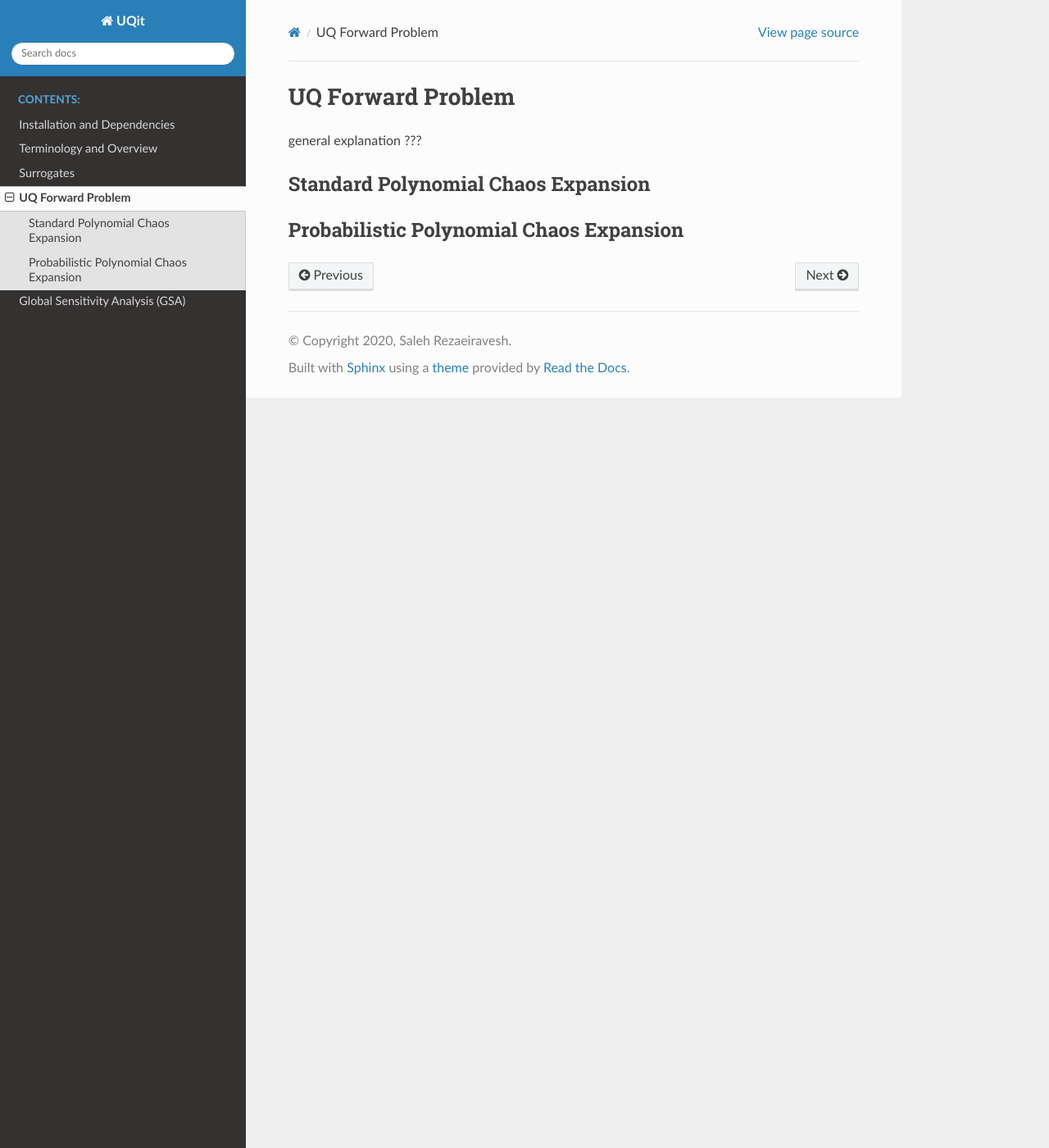
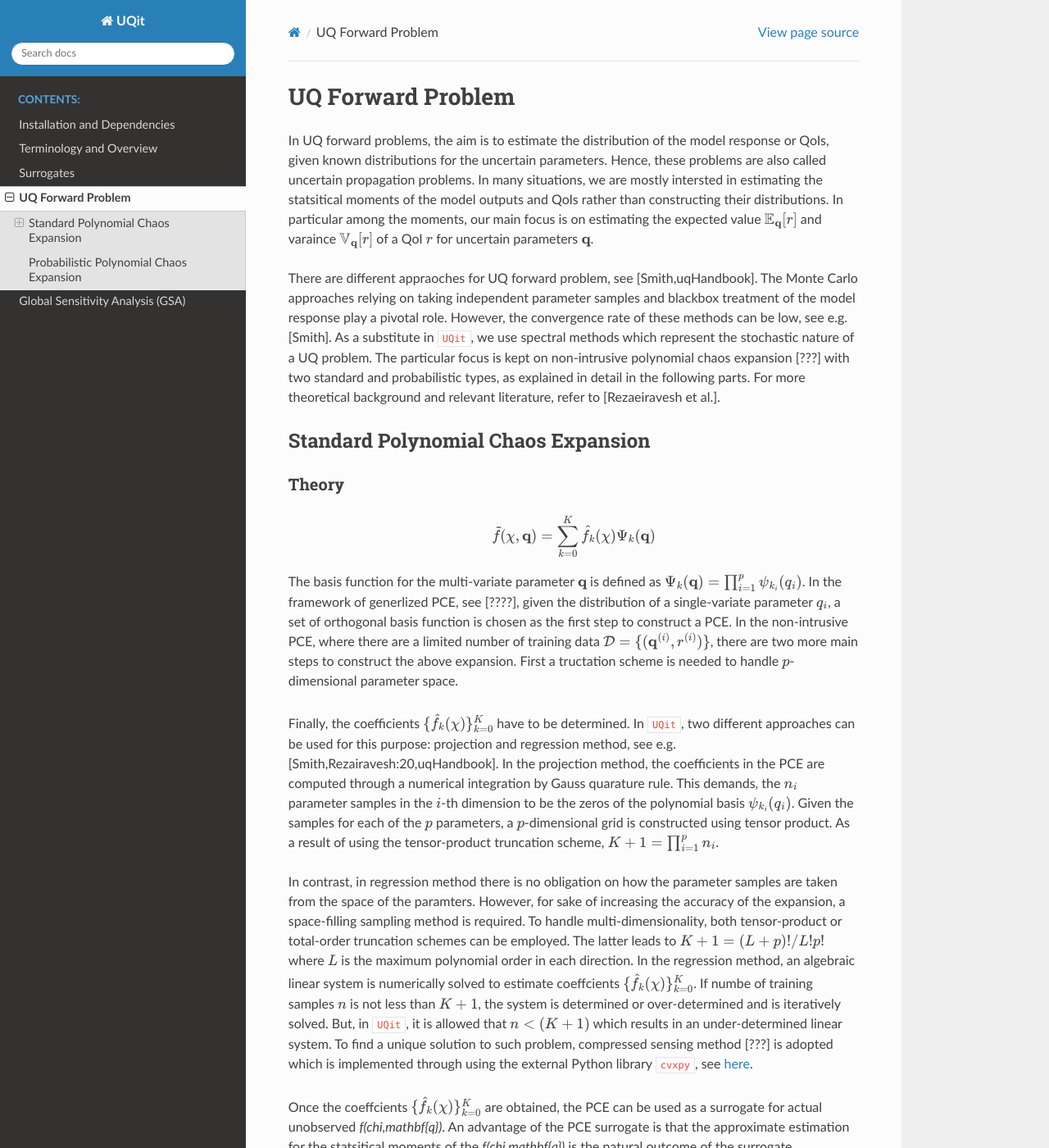
Before and after one commit to KTH-Nek5000/UQit, a Sphinx documentation site: the page built from docs/source/UQit_core_/uqFWD.rst, in a window 1280 px wide and 1400 px high. Shown: the whole window at 82% size. Built offline with Sphinx 7.4.7 and the Read the Docs theme 2.0.0, drawn with Linux system fonts in a browser that asks for light colours; some of the changed text lies outside the part shown.

Commit message:
PCE doc: draft of Theory done

```diff
--- a/docs/source/UQit_core_/uqFWD.rst
+++ b/docs/source/UQit_core_/uqFWD.rst
@@ -2,10 +2,78 @@
 UQ Forward Problem
 ==================
 
-general explanation ???
+In UQ forward problems, the aim is to estimate the distribution of the model response or QoIs, given known distributions for the uncertain parameters.
+Hence, these problems are also called uncertain propagation problems.
+In many situations, we are mostly intersted in estimating the statsitical moments of the model outputs and QoIs rather than constructing their distributions.
+In particular among the moments, our main focus is on estimating the expected value :math:`\mathbb{E}_\mathbf{q}[r]` and varaince :math:`\mathbb{V}_\mathbf{q}[r]` of a QoI :math:`r` for uncertain parameters :math:`\mathbf{q}`.
+
+There are different appraoches for UQ forward problem, see [Smith,uqHandbook].
+The Monte Carlo approaches relying on taking independent parameter samples and blackbox treatment of the model response play a pivotal role.
+However, the convergence rate of these methods can be low, see e.g. [Smith].
+As a substitute in :code:`UQit`, we use spectral methods which represent the stochastic nature of a UQ problem.
+The particular focus is kept on non-intrusive polynomial chaos expansion [???] with two standard and probabilistic types, as explained in detail in the following parts.
+For more theoretical background and relevant literature, refer to [Rezaeiravesh et al.].
+
 
 Standard Polynomial Chaos Expansion
 -----------------------------------
 
+Theory
+~~~~~~
+
+.. math::
+   \tilde{f}(\chi,\mathbf{q}) = \sum_{k=0}^K \hat{f}_k(\chi) \Psi_{k}(\mathbf{q})
+
+
+The basis function for the multi-variate parameter :math:`\mathbf{q}` is defined as :math:`\Psi_{k}(\mathbf{q})=\prod_{i=1}^p \psi_{k_i}(q_i)`.
+In the framework of generlized PCE, see [????], given the distribution of a single-variate parameter :math:`q_i`, a set of orthogonal basis function is chosen as the first step to construct a PCE.
+In the non-intrusive PCE, where there are a limited number of training data :math:`\mathcal{D}=\{(\mathbf{q}^{(i)},r^{(i)})\}`, there are two more main steps to construct the above expansion.
+First a tructation scheme is needed to handle :math:`p`-dimensional parameter space.
+
+
+Finally, the coefficients :math:`\{\hat{f}_k(\chi)\}_{k=0}^K` have to be determined.
+In :code:`UQit`, two different approaches can be used for this purpose: projection and regression method, see e.g. [Smith,Rezairavesh:20,uqHandbook].
+In the projection method, the coefficients in the PCE are computed through a numerical integration by Gauss quarature rule.
+This demands, the :math:`n_i` parameter samples in the :math:`i`-th dimension to be the zeros of the polynomial basis :math:`\psi_{k_i}(q_i)`.
+Given the samples for each of the :math:`p` parameters, a :math:`p`-dimensional grid is constructed using tensor product.
+As a result of using the tensor-product truncation scheme, :math:`K+1=\prod_{i=1}^p n_i`.
+
+In contrast, in regression method there is no obligation on how the parameter samples are taken from the space of the paramters.
+However, for sake of increasing the accuracy of the expansion, a space-filling sampling method is required.
+To handle multi-dimensionality, both tensor-product or total-order truncation schemes can be employed.
+The latter leads to :math:`K+1=(L+p)!/L!p!` where :math:`L` is the maximum polynomial order in each direction.
+In the regression method, an algebraic linear system is numerically solved to estimate coeffcients
+:math:`\{\hat{f}_k(\chi)\}_{k=0}^K`.
+If numbe of training samples :math:`n` is not less than :math:`K+1`, the system is determined or over-determined and is iteratively solved.
+But, in :code:`UQit`, it is allowed that :math:`n<(K+1)` which results in an under-determined linear system.
+To find a unique solution to such problem, compressed sensing method [???] is adopted which is implemented through using the external Python library :code:`cvxpy`, see `here <https://www.cvxpy.org/>`_.
+
+Once the coeffcients :math:`\{\hat{f}_k(\chi)\}_{k=0}^K` are obtained, the PCE can be used as a surrogate for actual unobserved `f(\chi,\mathbf{q})`.
+An advantage of the PCE surrogate is that the approximate estimation for the statsitical moments of the `f(\chi,\mathbf{q})` is the natural outcome of the surrogate construction.
+The mean and varaince of the simulator are estimated by,
+
+.. math::
+   \mathbb{E}_{\mathbf{q}}[f(\chi,\mathbf{q})] = \hat{f}_0(\chi),
+
+.. math::
+   \mathbb{V}_{\mathbf{q}}[f(\chi,\mathbf{q})] = \sum_{k=1}^K \hat{f}^2_k(\chi) \gamma_k,
+
+where :math:`\gamma_k` is the inner-product of the polynomail basis.
+
+
+
+Implementation
+~~~~~~~~~~~~~~
+In :code:`UQit`, the methods required for standard PCE are implemented in :code:`pce.py`.
+
+
+
+
+
+
+
+.. tip::
+   Try this `PCE notebook <../examples/pce.ipynb>`_ to see how to use :code:`UQit` to perform standard polynomial chaos expansion (PCE). The provided examples can also be seen as a way to validate the implementation of the methods in :code:`UQit`.
+
 Probabilistic Polynomial Chaos Expansion
 ----------------------------------------
```
